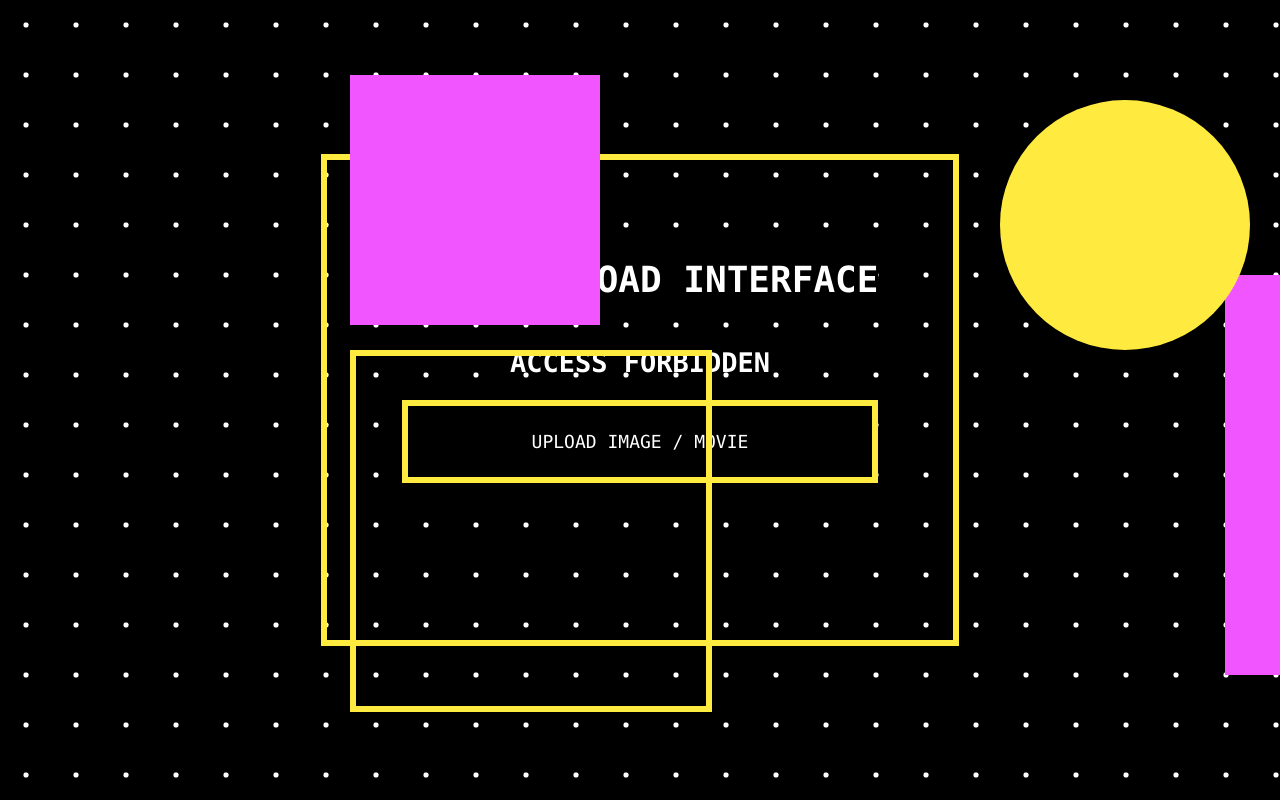
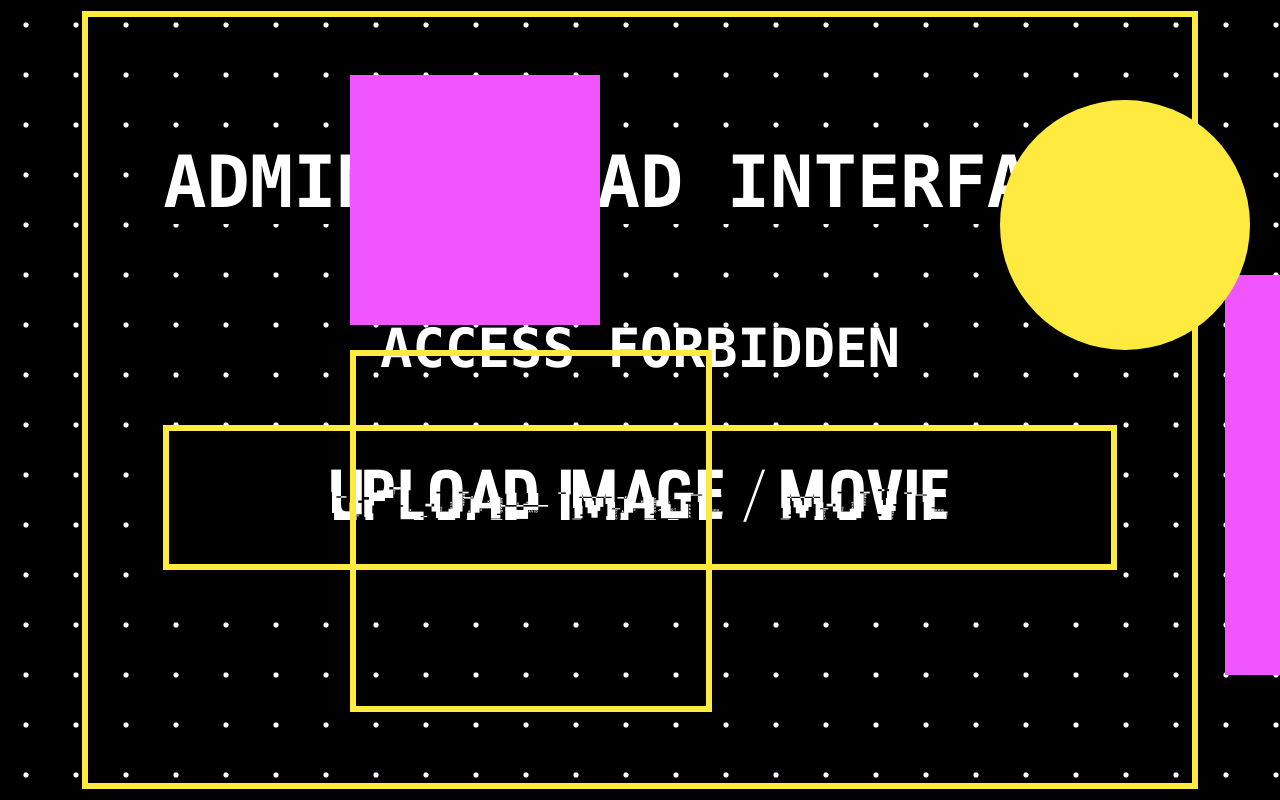
Before and after one commit to lievn/radical-display, a React (Vite) app: page /admin in a window 1280 px wide. Shown: the top 800 px of the page. Built offline with nearby package versions, Linux system fonts and the light colour scheme.

Commit message:
More style tweaks.

```diff
--- a/src/Admin.css
+++ b/src/Admin.css
@@ -3,10 +3,14 @@
   --purple: #f055ff;
 }
 
+@font-face {
+  font-family: Hacked;
+  src: url(../fonts/hacked.ttf);
+}
 html {
   font-family: "SFMono-Regular", Consolas, "Liberation Mono", Menlo, Courier,
     monospace;
-  font-size: 18px;
+  font-size: 36px;
 }
 
 html,
@@ -56,13 +60,60 @@ h2 {
   border: 6px solid var(--yellow);
   background: black;
   outline: none;
-  font-family: inherit;
-  font-size: 1rem;
+  font-family: Hacked, monospace;
+  font-size: 2rem;
   cursor: pointer;
   text-transform: uppercase;
   color: inherit;
   padding: 25px;
   width: 100%;
+  position: relative;
+  z-index: 0;
+}
+
+.uploadButton__label {
+  display: block;
+  z-index: 5;
+  position: relative;
+}
+
+.uploadButton__background {
+  display: block;
+  z-index: 1;
+  position: absolute;
+  top: 0;
+  left: 0;
+  width: 100%;
+  height: 100%;
+  background: var(--yellow);
+  clip-path: circle(0%);
+  pointer-events: none;
+}
+
+.uploadButton:hover .uploadButton__background {
+  animation: 1s clippy forwards;
+}
+
+.uploadButton:hover .uploadButton__label {
+  animation: 0.8s change-color forwards;
+}
+
+@keyframes clippy {
+  from {
+    clip-path: circle(0%);
+  }
+  to {
+    clip-path: circle(100%);
+  }
+}
+
+@keyframes change-color {
+  from {
+    color: white;
+  }
+  to {
+    color: black;
+  }
 }
 
 .uploadProgress {
@@ -117,6 +168,7 @@ h3 {
 .shape {
   position: absolute;
   animation: 0.3s glitch-in linear;
+  pointer-events: none;
 }
 
 .shape__rect-stroked {
--- a/src/Admin.js
+++ b/src/Admin.js
@@ -157,7 +157,8 @@ export default class Admin extends React.Component {
             className="uploadButton"
             onClick={this._onClickUpload}
           >
-            Upload Image / Movie
+            <span className="uploadButton__background"></span>
+            <span className="uploadButton__label">Upload Image / Movie</span>
           </button>
           <input
             style={{ display: "none" }}
```
Also changed, not shown: fonts/hacked.ttf (added).
